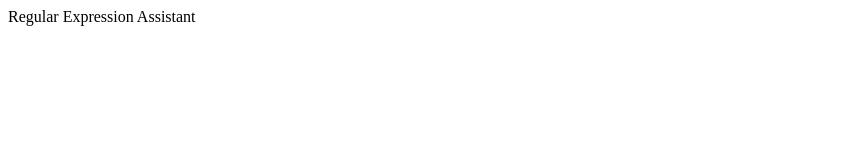
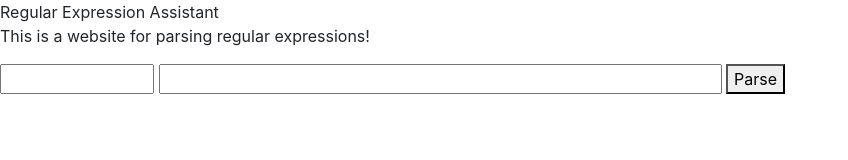
Before and after one commit to achintyaakumar/MiniProject1, a plain HTML site: page index.html in a window 1280 px wide. Shown: the whole page, without its empty margins (0-848 px from the left). Drawn offline with nearby package versions, Linux system fonts and the light colour scheme.

Commit message:
updated html

```diff
--- a/index.html
+++ b/index.html
@@ -3,9 +3,23 @@
 
 <head>
     <title>Regular Expression Assistant</title>
-    <link rel="stylesheet" type="text/css" href="mini.css">
+
+    <meta charset="utf-8">
+    <meta name="viewport" content="width=device-width, initial-scale=1, shrink-to-fit=no">
+
+
+    <link rel="stylesheet" href="https://stackpath.bootstrapcdn.com/bootstrap/4.3.1/css/bootstrap.min.css" integrity="sha384-ggOyR0iXCbMQv3Xipma34MD+dH/1fQ784/j6cY/iJTQUOhcWr7x9JvoRxT2MZw1T" crossorigin="anonymous">
 </head>
 
 <header class="masthead">
     <div id="title">Regular Expression Assistant</div>
+    <div id="about">
+        <p>This is a website for parsing regular expressions!<p>
+    </div>
 </header>
+
+<input type="text" id="input" name="Regular Expression" required
+       minlength="2" maxlength="16" size="10">
+<input type="text" id="textarea" name="Test Area here!" required
+       minlength="1" maxlength="100" size="50">
+<button onclick="highlight()">Parse</button>
```
